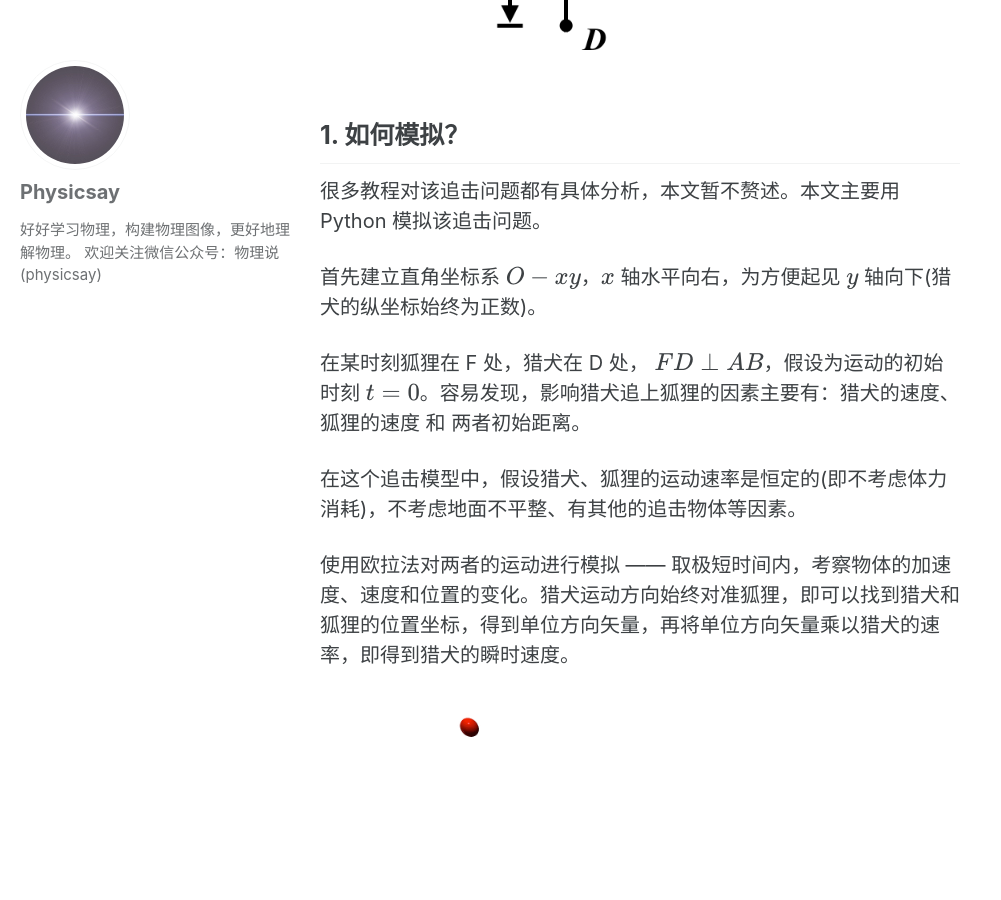
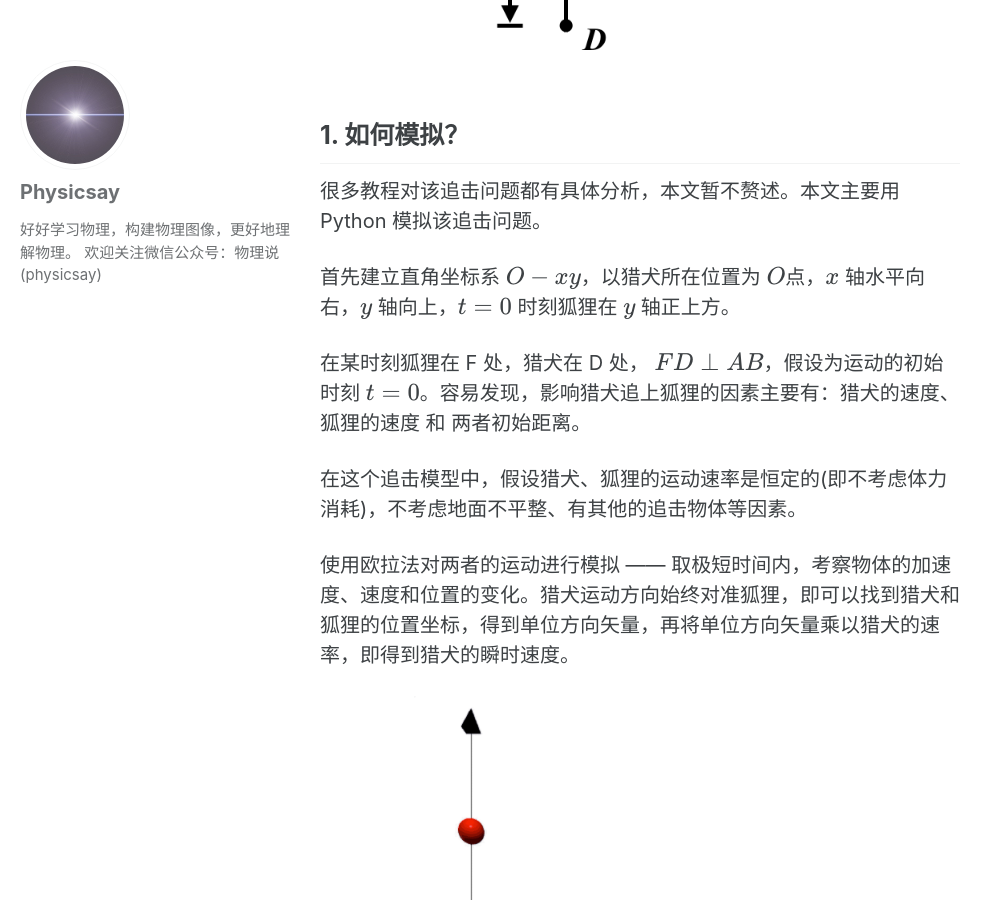
Before and after one commit to physicsay/physicsay-physicsay.github.io, a Jekyll site: the page built from _posts/2020-08-30-tutorial-using-vpython-to-simulate-chasing-problem-1.md, in a window 1280 px wide and 900 px high, scrolled down 755 px. Shown: the whole window, without its empty margins (0-1001 px from the left). Built offline with Jekyll 4.4.1, drawn with Linux system fonts in a browser that asks for light colours; cached includes are drawn as plain includes; nearby versions of some CDN libraries; formulas are drawn with MathJax 3; some of the changed text lies outside the part shown.

Commit message:
update-chasing-problems

```diff
--- a/_posts/2020-08-30-tutorial-using-vpython-to-simulate-chasing-problem-1.md
+++ b/_posts/2020-08-30-tutorial-using-vpython-to-simulate-chasing-problem-1.md
@@ -22,7 +22,7 @@ description: 用 VPython 模拟猎犬追狐狸的经典竞赛题，让追击问
 
 很多教程对该追击问题都有具体分析，本文暂不赘述。本文主要用 Python 模拟该追击问题。
 
-首先建立直角坐标系 $O-xy$，$x$ 轴水平向右，为方便起见 $y$ 轴向下(猎犬的纵坐标始终为正数)。
+首先建立直角坐标系 $O-xy$，以猎犬所在位置为 $O$点，$x$ 轴水平向右，$y$ 轴向上，$t = 0$ 时刻狐狸在 $y$ 轴正上方。
 
 在某时刻狐狸在 F 处，猎犬在 D 处， $FD \perp AB$，假设为运动的初始时刻 $t = 0$。容易发现，影响猎犬追上狐狸的因素主要有：猎犬的速度、狐狸的速度 和 两者初始距离。
 
```
Also changed, not shown: other parts of _posts/2020-08-30-tutorial-using-vpython-to-simulate-chasing-problem-1.md (+1 -1 lines), assets/images/2020-08-30-tutorial-using-vpython-to-simulate-chasing-problem-1/motion.gif.
